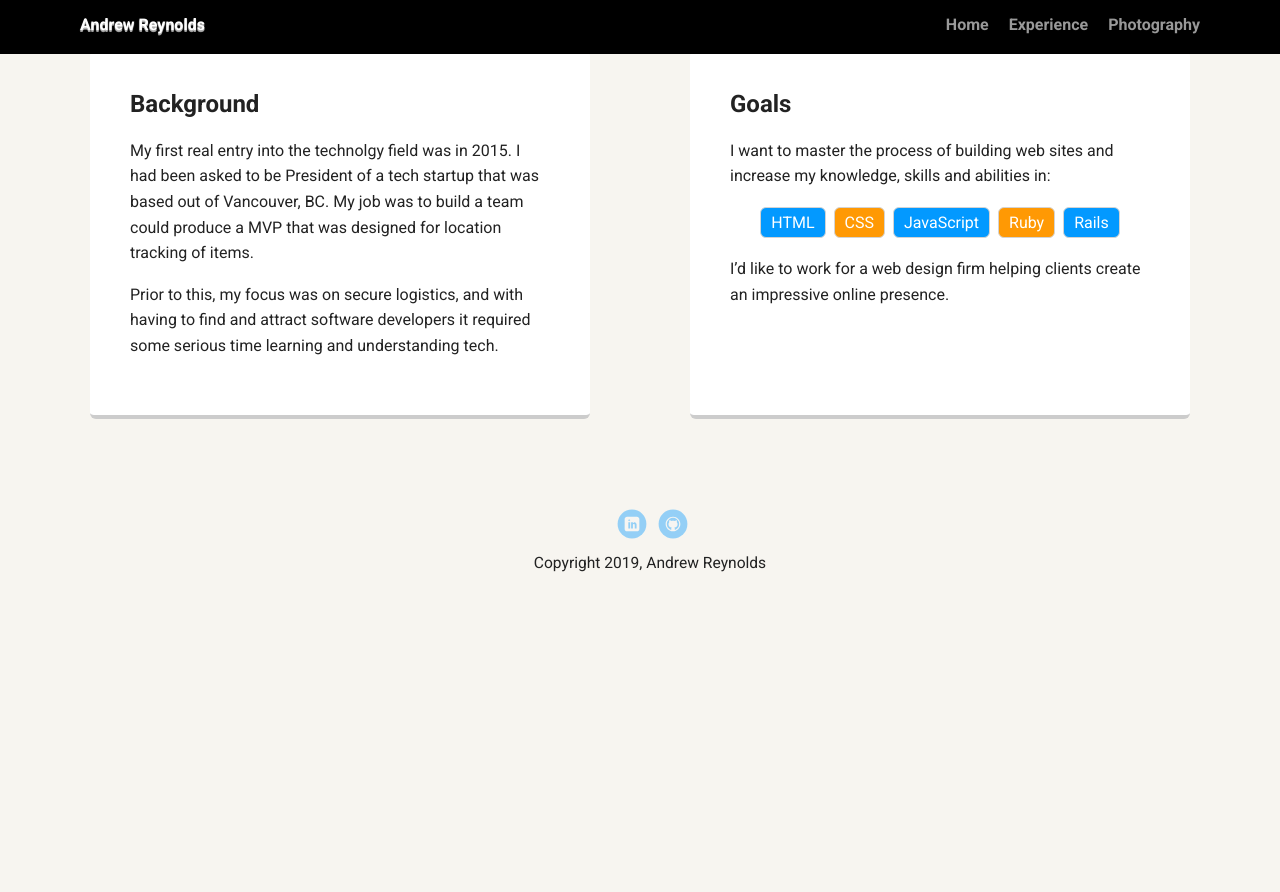
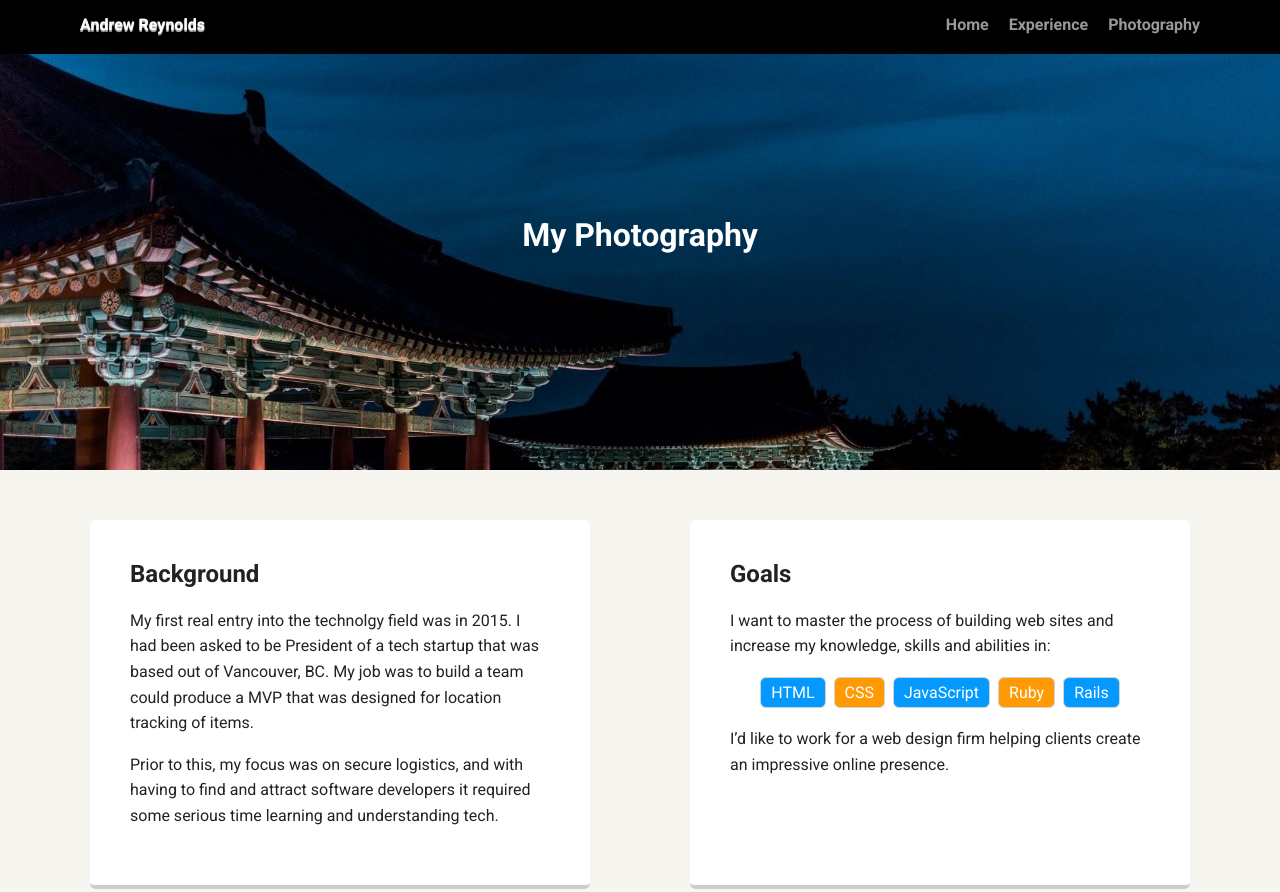
Before and after one commit to andrewrey/project1, a plain HTML site: page photography.html in a window 1280 px wide. Shown: the top 892 px of the page. Before the commit the page ends 800 px from the top, so only its background shows below. Drawn offline with Linux system fonts and the light colour scheme; a web font is replaced by a local one.

Commit message:
add photography banner

```diff
--- a/photography.html
+++ b/photography.html
@@ -18,6 +18,10 @@
           <li><a href="photography.html">Photography</a></li>
         </ul>
     </div>
+
+    <header class="photography-banner">
+      <h1>My Photography</h1>
+    </header>
 
     <main class="flex">
         <div class="card">
--- a/styles.css
+++ b/styles.css
@@ -89,6 +89,25 @@ a:hover {
 }
 .nav a:hover {
   color: white
+}
+
+.photography-banner {
+  padding-top: 54px;
+  background: url('images/rsz_img_0024.jpg');
+  background-size: cover;
+  min-height: 470px;
+  position: relative;
+
+}
+
+.photography-banner h1 {
+  color: white;
+  display: inline-block;
+  position: absolute;
+  top: 50%;
+  left: 50%;
+  margin-top: -24px;
+  margin-left: -117.875px;
 }
 
 header {
```
Also changed, not shown: index.html (+1 -1 lines), images/rsz_img_0024.jpg (added), 1 other file.
